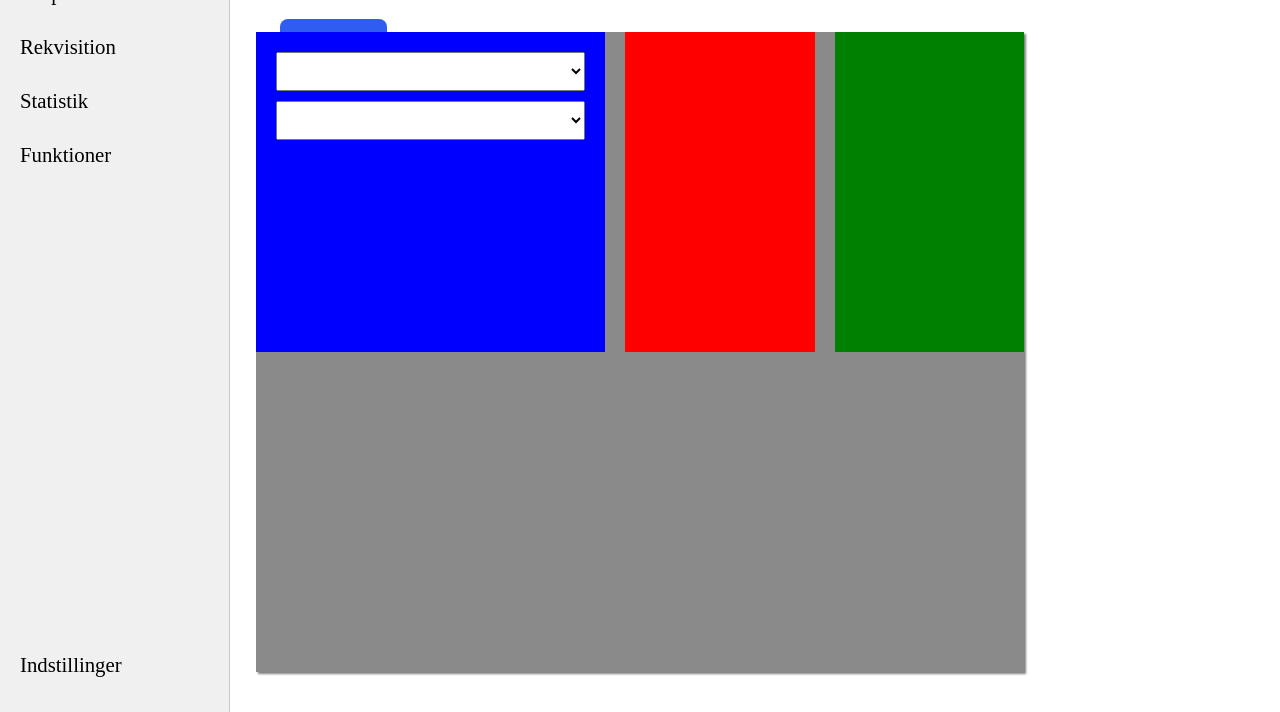
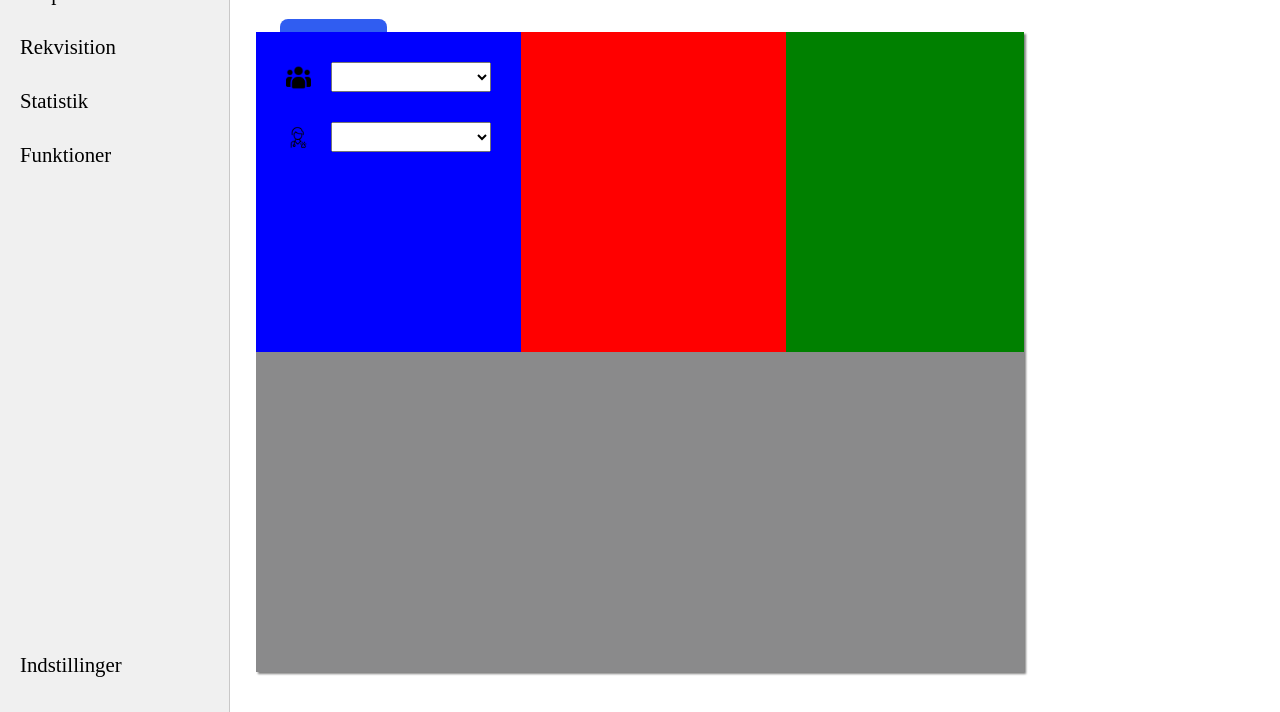
Before and after one commit to Johannesfyren/PharmaFakt, a plain HTML site: page ekspedition.html in a window 1280 px wide. Both pictures are taken after a click on the button "New Dispatch". Shown: the part 88-800 px from the top of the page. Drawn offline with nearby package versions, Linux system fonts and the light colour scheme.

Commit message:
Add icons to vet and customer selectors

```diff
--- a/dispatch.js
+++ b/dispatch.js
@@ -35,12 +35,17 @@ const vet = [{
     authID: "1290",
 }];
 
+
 const body = document.querySelector("body");
 const createDispatchBtn = document.querySelector("#new-dispatch-btn");
 
 const dispatchContainer = document.createElement("div");
 const upperSectionWrapper = document.createElement("div");
 const custVetWrapper = document.createElement("div");
+const customerIcon = document.createElement("img");
+const vetIcon = document.createElement("img");
+const iconSelectDiv1 = document.createElement("div");
+const iconSelectDiv2 = document.createElement("div");
 const selectCustomer = document.createElement("select");
 const selectVet = document.createElement("select");
 const custDetailsWrapper = document.createElement("div");
@@ -62,6 +67,11 @@ vetDetailsWrapper.setAttribute("id","vet-details-wrapper");
 selectCustomer.setAttribute("id","customers");
 selectCustomer.setAttribute("name","customers");
 selectVet.setAttribute("id","vets");
+
+iconSelectDiv1.setAttribute("class", "flex-icon-element");
+iconSelectDiv2.setAttribute("class", "flex-icon-element");
+customerIcon.setAttribute("src", "img/icons/customer_icon.png");
+vetIcon.setAttribute("src", "img/icons/vet_icon.png");
 
 createDispatchBtn.addEventListener("click", ()=>{
     createDispatchElements();
@@ -94,8 +104,13 @@ function createDispatchElements(){
     upperSectionWrapper.append(custVetWrapper);
     upperSectionWrapper.append(custDetailsWrapper);
     upperSectionWrapper.append(vetDetailsWrapper);
-    custVetWrapper.append(selectCustomer);
-    custVetWrapper.append(selectVet);
+    custVetWrapper.append(iconSelectDiv1);
+    iconSelectDiv1.append(customerIcon);
+    iconSelectDiv1.append(selectCustomer);
+    custVetWrapper.append(iconSelectDiv2);
+    iconSelectDiv2.append(vetIcon);
+    iconSelectDiv2.append(selectVet);
+
     getAllCustVetOptions();
 
     //second div with p elements
--- a/style.css
+++ b/style.css
@@ -156,7 +156,6 @@ h1{
 #custvet-detail-wrapper{
     display: flex;
     justify-content: space-around;
-    gap: 20px;
 }
 
 #customer-vet-wrapper{
@@ -165,6 +164,7 @@ h1{
     height: calc(var(--dispatch-vh)/2);
     flex-direction: column;
     flex-grow: 1;
+    width: 100%;
     background-color: blue;
     padding: 20px 20px;
     gap: 10px;
@@ -175,10 +175,12 @@ h1{
 
 #customer-details-wrapper{
     display: flex;
+    width: 100%;
     flex-direction: column;
     height: calc(var(--dispatch-vh)/2);
     flex-grow: 1;
     background-color: red;
+    padding: 20px 20px;
 }
 #customer-details-wrapper> * {
     padding: 10px;
@@ -189,14 +191,29 @@ h1{
     flex-direction: column;
     height: calc(var(--dispatch-vh)/2);
     flex-grow: 1;
+    width: 100%;
     background-color: green;
+
 }
 #vet-details-wrapper> * {
     padding: 10px;
 }
 
+.flex-icon-element{
+    display: flex;
+    align-items: center;
+    width: 100%;
+    gap: 20px;
+}
 
-
+.flex-icon-element img{
+    height: 25px;
+    width: 25px;
+}
+.flex-icon-element select{
+    width:100%;
+    height:30px;
+}
 /* -- lower part -- */
 
 
```
Also changed, not shown: ekspedition.html (+7 -3 lines).
